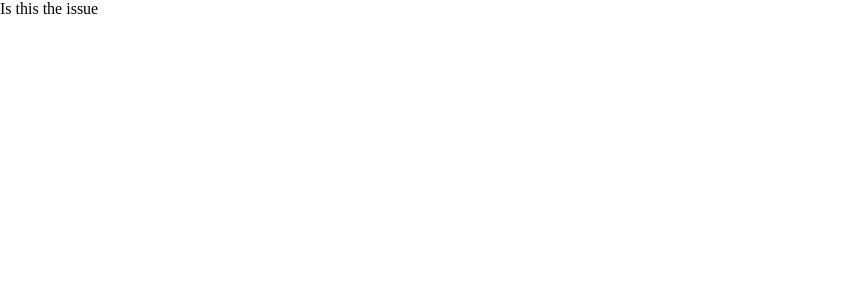
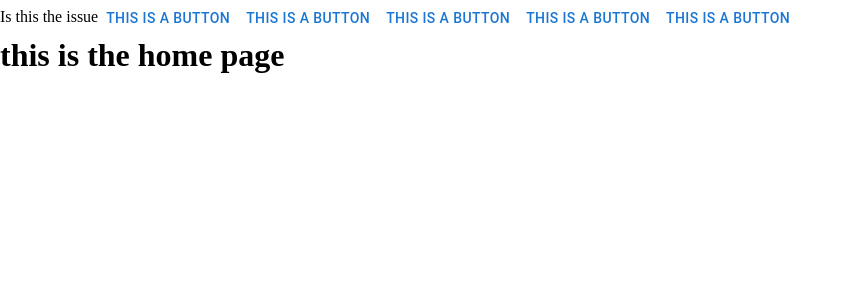
Before and after one commit to LeeReyesCS/neighborhood-hack-frontend, a React (Create React App) app in the folder neighborhood-hack-frontend/: page /homepage in a window 1280 px wide. Shown: the top 300 px of the page, without its empty margins (0-852 px from the left). Built offline with nearby package versions, Linux system fonts and the light colour scheme.

Commit message:
fixed navbar

```diff
--- a/neighborhood-hack-frontend/src/components/navBar/NavBar.Js
+++ b/neighborhood-hack-frontend/src/components/navBar/NavBar.Js
@@ -1,5 +1,5 @@
 import * as React from "react";
-import { NavLink } from "react-router-dom";
+import NavLink  from "react-router-dom";
 import Button from "@mui/material/Button";
 import ClickAwayListener from "@mui/material/ClickAwayListener";
 import Grow from "@mui/material/Grow";
@@ -51,6 +51,11 @@ export default function NavBar() {
     <div>
       Is this the issue
       {/* <NavLink to="/neworderform"> New Order Form </NavLink> */}
+      <Button>This is a button</Button>
+      <Button>This is a button</Button>
+      <Button>This is a button</Button>
+      <Button>This is a button</Button>
+      <Button>This is a button</Button>
     </div>
   );
 }
--- a/neighborhood-hack-frontend/src/pages/homepage/HomePage.js
+++ b/neighborhood-hack-frontend/src/pages/homepage/HomePage.js
@@ -1,9 +1,15 @@
 import React from 'react';
-import NavBar from '../../components/navBar/NavBar.Js';
+import Navigation from '../../components/navbar/NavBar.js';
 
 const HomePage = () => {
   return (
-   <NavBar/>
+    <div>
+    <Navigation/>
+    <h1>
+    this is the home page
+
+   </h1>
+   </div>
   )
 }
 
```
